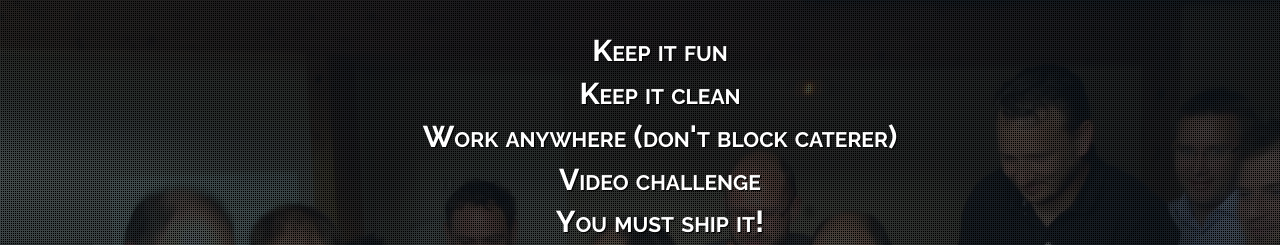
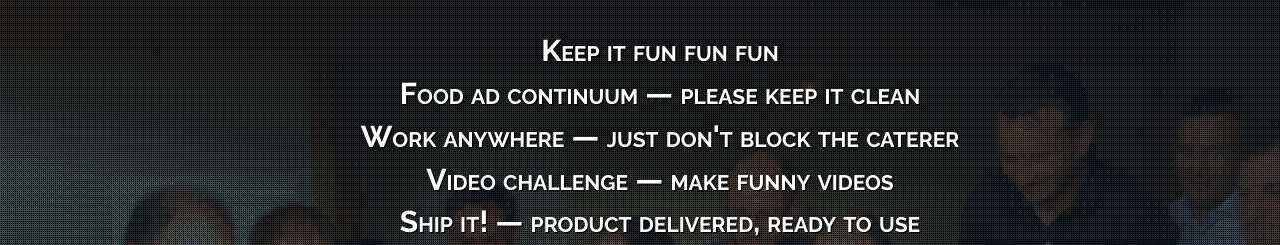
Before and after one commit to janosgyerik/shipit, a plain HTML site: page index.html in a window 1280 px wide. Shown: the top 245 px of the page. Drawn offline with nearby package versions, Linux system fonts and the light colour scheme.

Commit message:
Clarify points

```diff
--- a/index.html
+++ b/index.html
@@ -24,11 +24,11 @@ html {
     <div class="row">
         <div class="col-md-12 reminders">
             <ul>
-              <li>Keep it fun</li>
-              <li>Keep it clean</li>
-              <li>Work anywhere (don't block caterer)</li>
-              <li>Video challenge</li>
-              <li>You must ship it!</li>
+              <li>Keep it fun fun fun</li>
+              <li>Food ad continuum &mdash; please keep it clean</li>
+              <li>Work anywhere &mdash; just don't block the caterer</li>
+              <li>Video challenge &mdash; make funny videos</li>
+              <li>Ship it! &mdash; product delivered, ready to use</li>
               <li><a href="end.html" style="color: white">Ends</a> on Friday 12:00 &mdash; demo time + voting</li>
             </ul>
         </div>
```
Also changed, not shown: end.html (+5 -9 lines).
